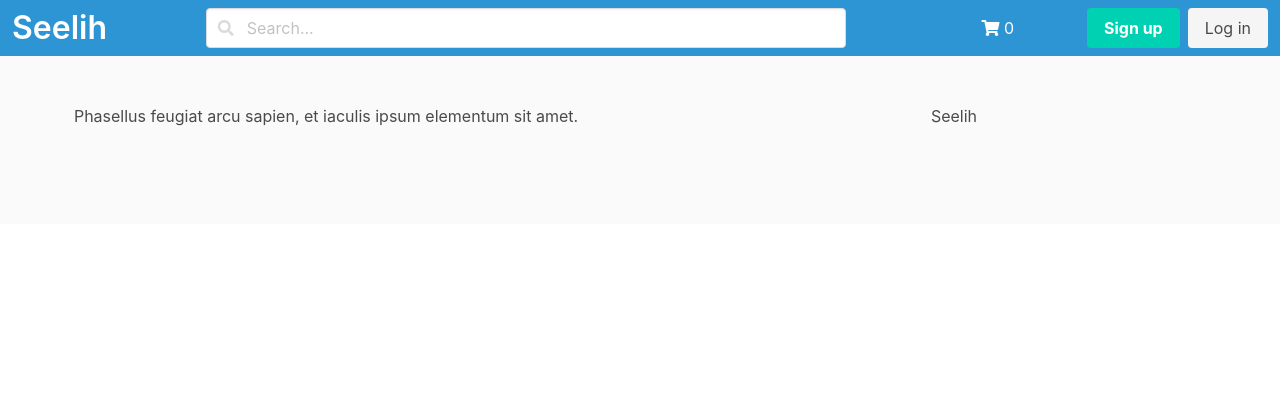
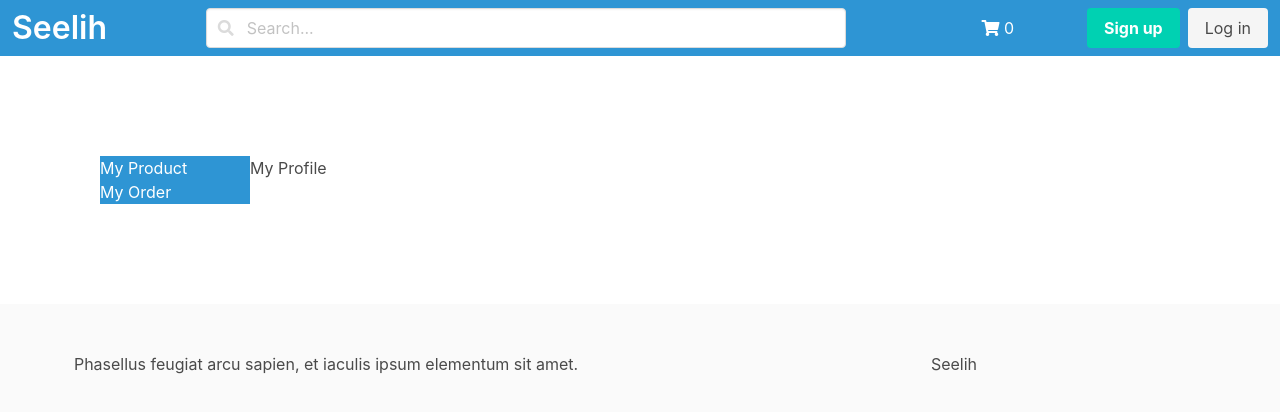
Before and after one commit to axellageraldinc/seelih-frontend, a Vue app: page /user/profile in a window 1280 px wide. Shown: the top 412 px of the page. Built offline with nearby package versions, Linux system fonts and the light colour scheme.

Commit message:
[ADD] Router to profile for user products and order [ADD] Link to profile above [ADD] Vue components for user profile, order, and product

```diff
--- a/src/components/header/Header.vue
+++ b/src/components/header/Header.vue
@@ -28,7 +28,9 @@
             <i class="fa fa-shopping-cart"></i> {{ numProductsAdded }}
           </div>
           <div class="user-name">
-            <p>{{ userMessage }}</p>
+            <router-link v-if="isLoggedIn" :to="{ path: '/user/profile', name: 'profile' }">
+              <a class="link-profile">{{ userMessage }}</a>
+            </router-link>
           </div>
           <div v-if="!isLoggedIn" class="buttons">
             <a class="button is-primary" @click="showRegistrationModal">
@@ -56,6 +58,7 @@
   import LoginModal from '../modal/Login';
   import RegistrationModal from '../modal/Registration';
   import CheckoutModal from '../modal/Checkout';
+  import Profile from '../profile/Profile';
 
   export default {
     name: 'header-component',
@@ -87,7 +90,8 @@
     components: {
       'login-modal-component': LoginModal,
       'registration-modal-component': RegistrationModal,
-      'checkout-modal-component': CheckoutModal
+      'checkout-modal-component': CheckoutModal,
+      'profile': Profile
     },
 
     methods: {
@@ -126,6 +130,8 @@
   }
   .user-name {
     margin-right: 23px;
+  }
+  .link-profile {
     color: white;
   }
 </style>
--- /dev/null
+++ b/src/components/my_order/MyOrder.vue
@@ -0,0 +1,32 @@
+<template>
+    <h2>My Orders</h2>
+</template>
+
+<script>
+import { homeUrl } from '../../helper.js';
+const axios = require('axios');
+
+export default {
+   name: 'my-order',
+
+   data() {
+       return {
+           orders: []
+       };
+   },
+
+   computed: {
+       userLoggedIn: function() {
+           return this.$store.getters.userLoggedIn;
+       }
+   },
+
+   mounted() {
+      axios.get(homeUrl + 'api/users/' + userLoggedIn.Id + '/orders')
+        .then((response) => {
+            this.orders = response.data.Data;
+        });
+   }
+
+}
+</script>
--- /dev/null
+++ b/src/components/my_product/MyProduct.vue
@@ -0,0 +1,32 @@
+<template>
+   <h2>My Products</h2>
+</template>
+
+<script>
+import { homeUrl } from '../../helper.js';
+const axios = require('axios');
+
+export default {
+   name: 'my-product',
+
+   data() {
+       return {
+           products: []
+       };
+   },
+
+   computed: {
+       userLoggedIn: function() {
+           return this.$store.getters.userLoggedIn;
+       }
+   },
+
+   mounted() {
+    //   axios.get(homeUrl + 'api/users/' + userLoggedIn.Id + '/orders')
+    //     .then((response) => {
+    //         this.order = response.data.Data;
+    //     })
+   }
+
+}
+</script>
--- /dev/null
+++ b/src/components/profile/Profile.vue
@@ -0,0 +1,47 @@
+<template>
+    <section class="profile">
+        <div class="sidenav">
+            <router-link :to="{ path: '/user/products', name: 'my-product' }">
+                <a>My Product</a>
+            </router-link>
+            <router-link :to="{ path: '/user/orders', name: 'my-order' }">
+                <a>My Order</a>
+            </router-link>
+        </div>
+        <div class="main">
+            <h2>My Profile</h2>
+        </div>
+    </section>
+</template>
+
+<script>
+import MyOrder from '../my_order/MyOrder';
+import MyProduct from '../my_product/MyProduct';
+
+export default {
+    name: 'profile',
+
+    components: {
+        'my-order': MyOrder,
+        'my-product': MyProduct
+    }
+}
+</script>
+
+<style lang="scss" scoped>
+.profile {
+    display: flex;
+    padding: 100px;
+}
+.sidenav {
+    display: flex;
+    flex-direction: column;
+    height: 100%;
+    min-width: 150px;
+    background-color: rgb(46, 149, 212);
+}
+.sidenav a {
+    display: block;
+    color: white;
+}
+</style>
--- a/src/router.js
+++ b/src/router.js
@@ -2,6 +2,7 @@ import Vue from 'vue';
 import Router from 'vue-router';
 import Homepage from '../src/components/homepage/Homepage';
 import ProductDetail from '../src/components/product_detail/ProductDetail';
+import Profile from '../src/components/profile/Profile';
 import WorkInProgress from '../src/components/WorkProgress';
 
 Vue.use(Router);
@@ -19,6 +20,12 @@ export default new Router({
       name: 'product-detail',
       props: true,
       component: ProductDetail,
+    },
+    {
+      path: '/user/profile',
+      name: 'profile',
+      props: true,
+      component: Profile
     }
   ],
 });
```
